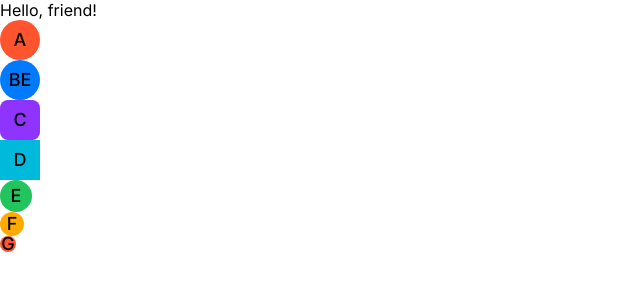
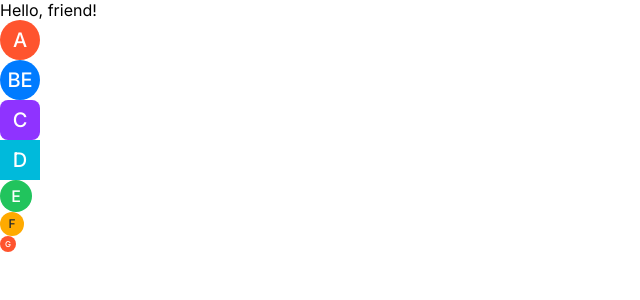
Before and after one commit to CodectiveOrg/pipelyze, a Next.js app: page / in a window 1280 px wide. Shown: the top 300 px of the page, without its empty margins (0-640 px from the left). Built offline with nearby package versions, Linux system fonts and the light colour scheme.

Commit message:
[ADD] contrast color

```diff
--- a/src/components/avatar/avatar.module.css
+++ b/src/components/avatar/avatar.module.css
@@ -5,6 +5,7 @@
   flex-shrink: 0;
 
   background-color: var(--color-main);
+  color: var(--color-contrast);
 
   display: flex;
   align-items: center;
@@ -13,7 +14,7 @@
   block-size: var(--size);
   inline-size: var(--size);
 
-  font-size: 1.125rem;
+  font-size: calc(var(--size) / 2);
   font-weight: 500;
 
   line-height: 1;
--- a/src/styles/colors.css
+++ b/src/styles/colors.css
@@ -4,36 +4,42 @@
   --palette-primary-main: hsl(211deg 100% 50%);
   --palette-primary-dark: hsl(212deg 97% 34%);
   --palette-primary-darker: hsl(219deg 98% 23%);
+  --palette-primary-contrast: hsl(0deg 0% 100%);
 
   --palette-secondary-lighter: hsl(277deg 100% 92%);
   --palette-secondary-light: hsl(272deg 100% 76%);
   --palette-secondary-main: hsl(267deg 100% 60%);
   --palette-secondary-dark: hsl(261deg 76% 41%);
   --palette-secondary-darker: hsl(256deg 86% 26%);
+  --palette-secondary-contrast: hsl(0deg 0% 100%);
 
   --palette-info-lighter: hsl(171deg 93% 89%);
   --palette-info-light: hsl(180deg 86% 67%);
   --palette-info-main: hsl(189deg 100% 43%);
   --palette-info-dark: hsl(198deg 100% 31%);
   --palette-info-darker: hsl(208deg 100% 20%);
+  --palette-info-contrast: hsl(0deg 0% 100%);
 
   --palette-success-lighter: hsl(119deg 88% 91%);
   --palette-success-light: hsl(130deg 77% 70%);
   --palette-success-main: hsl(142deg 71% 45%);
   --palette-success-dark: hsl(154deg 78% 31%);
   --palette-success-darker: hsl(166deg 88% 20%);
+  --palette-success-contrast: hsl(0deg 0% 100%);
 
   --palette-warning-lighter: hsl(48deg 100% 90%);
   --palette-warning-light: hsl(44deg 100% 70%);
   --palette-warning-main: hsl(40deg 100% 50%);
   --palette-warning-dark: hsl(36deg 100% 36%);
   --palette-warning-darker: hsl(32deg 100% 24%);
+  --palette-warning-contrast: hsl(210deg 24% 15%);
 
   --palette-error-lighter: hsl(29deg 100% 92%);
   --palette-error-light: hsl(20deg 100% 75%);
   --palette-error-main: hsl(11deg 100% 59%);
   --palette-error-dark: hsl(2deg 77% 41%);
   --palette-error-darker: hsl(353deg 86% 26%);
+  --palette-error-contrast: hsl(0deg 0% 100%);
 
   --palette-grey-50: hsl(180deg 20% 99%);
   --palette-grey-100: hsl(210deg 20% 98%);
@@ -65,6 +71,7 @@
   --color-main: var(--palette-primary-main);
   --color-dark: var(--palette-primary-dark);
   --color-darker: var(--palette-primary-darker);
+  --color-contrast: var(--palette-primary-contrast);
 }
 
 .secondary {
@@ -73,6 +80,7 @@
   --color-main: var(--palette-secondary-main);
   --color-dark: var(--palette-secondary-dark);
   --color-darker: var(--palette-secondary-darker);
+  --color-contrast: var(--palette-secondary-contrast);
 }
 
 .info {
@@ -81,6 +89,7 @@
   --color-main: var(--palette-info-main);
   --color-dark: var(--palette-info-dark);
   --color-darker: var(--palette-info-darker);
+  --color-contrast: var(--palette-info-contrast);
 }
 
 .success {
@@ -89,6 +98,7 @@
   --color-main: var(--palette-success-main);
   --color-dark: var(--palette-success-dark);
   --color-darker: var(--palette-success-darker);
+  --color-contrast: var(--palette-success-contrast);
 }
 
 .warning {
@@ -97,6 +107,7 @@
   --color-main: var(--palette-warning-main);
   --color-dark: var(--palette-warning-dark);
   --color-darker: var(--palette-warning-darker);
+  --color-contrast: var(--palette-warning-contrast);
 }
 
 .error {
@@ -105,4 +116,5 @@
   --color-main: var(--palette-error-main);
   --color-dark: var(--palette-error-dark);
   --color-darker: var(--palette-error-darker);
+  --color-contrast: var(--palette-error-contrast);
 }
```
